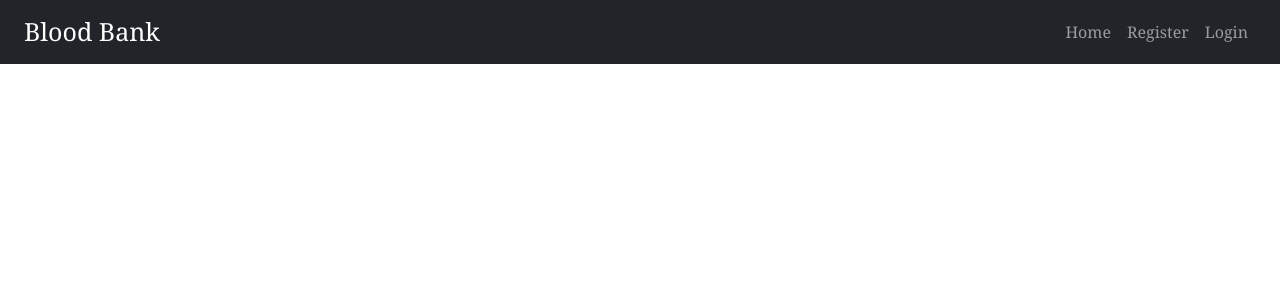
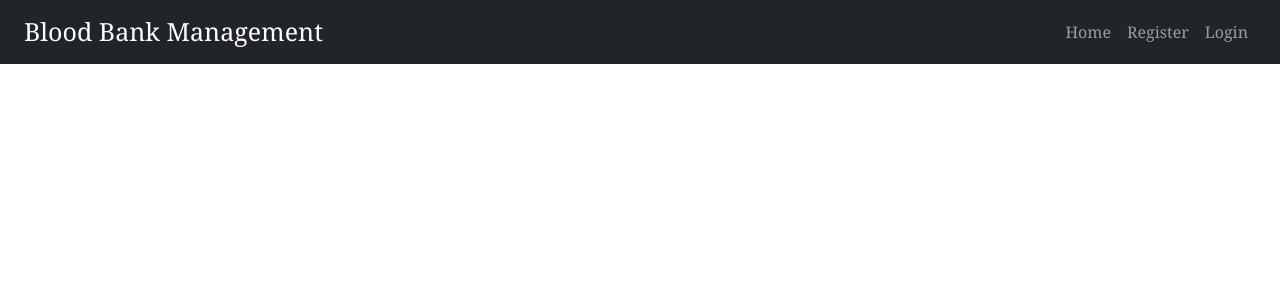
Before and after one commit to ajohnkennady/devops-original-project, a Django app: page /Rise in a window 1280 px wide. Shown: the top 300 px of the page. Run offline with Django 4.2, Linux system fonts and the light colour scheme; some libraries are stand-ins or nearby versions.

Commit message:
Modified Code

```diff
--- a/blooddonation/app/templates/nav.html
+++ b/blooddonation/app/templates/nav.html
@@ -11,7 +11,7 @@
 
 <nav class="navbar navbar-expand-sm bg-dark navbar-dark">
     <div class="container-fluid">
-      <a class="navbar-brand" href="#" style="font-family:Georgia, serif; font-size: 25px; ">Blood Bank</a>
+      <a class="navbar-brand" href="#" style="font-family:Georgia, serif; font-size: 25px; ">Blood Bank Management</a>
       <button onclick="right()" class="navbar-toggler" type="button" data-bs-toggle="collapse" data-bs-target="#collapsibleNavbar">
         <span class="navbar-toggler-icon"></span>
       </button>
```
